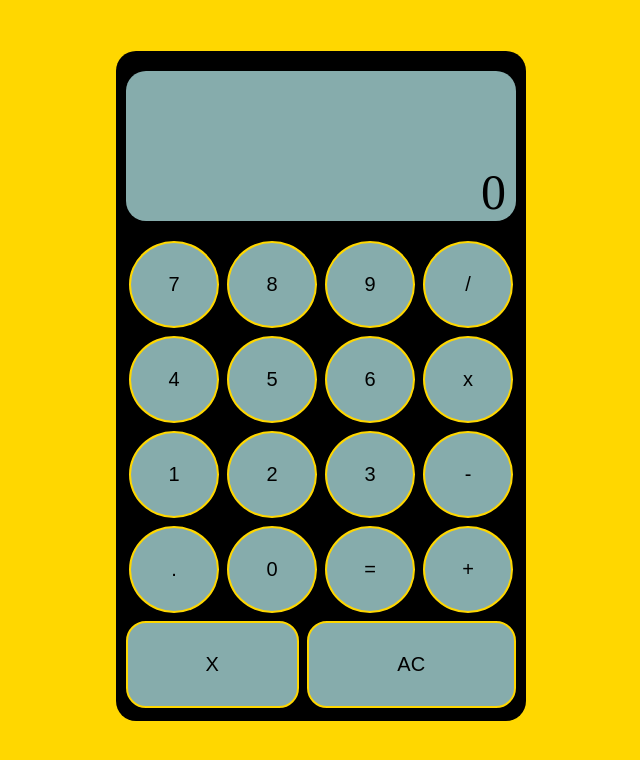
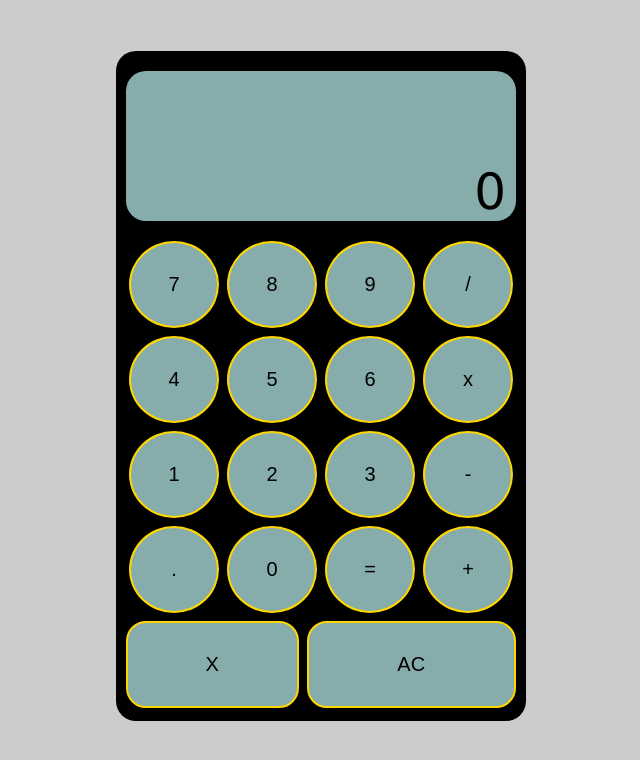
Before and after one commit to iamainose/Calculator, a plain HTML site: page index.html in a window 1280 px wide. Shown: the whole page, without its empty margins (319-959 px from the left). Drawn offline with Linux system fonts and the light colour scheme.

Commit message:
Changed CSS styling

```diff
--- a/style.css
+++ b/style.css
@@ -1,5 +1,5 @@
 body {
-   background-color: gold;
+   background-color: #ccc;
    display: flex;
     flex-direction: column;
    justify-content: center;
@@ -38,6 +38,7 @@ body {
     flex-direction: column;
     justify-content: space-between;
     align-items: flex-end;
+    font-family: Verdana, Geneva, Tahoma, sans-serif;
 }
 
 .flex {
```
